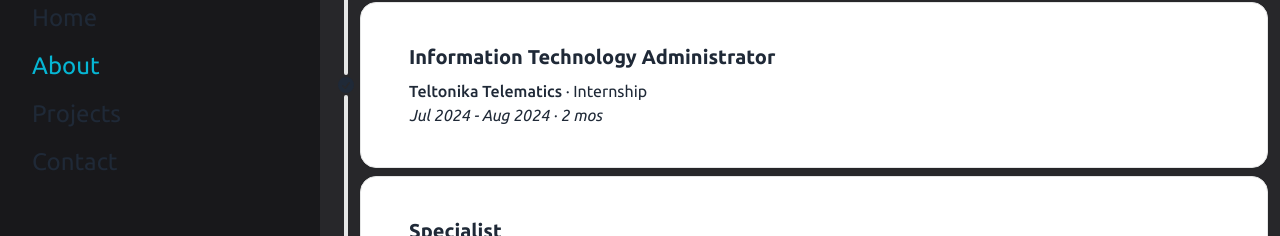
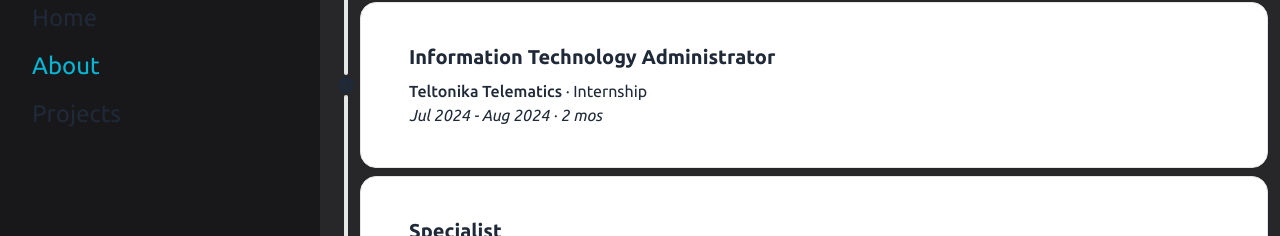
Before and after one commit to archlich03/spa-website, a Vue app: page /about in a window 1280 px wide. Shown: the part 342-578 px from the top of the page. Built offline with nearby package versions, Linux system fonts and the light colour scheme.

Commit message:
Removed Contact page info

```diff
--- a/src/components/HeaderLinks.vue
+++ b/src/components/HeaderLinks.vue
@@ -2,5 +2,4 @@
     <li :class="{ 'text-cyan-500': $route.path === '/' }"><RouterLink to="/">Home</RouterLink></li>
     <li :class="{ 'text-cyan-500': $route.path === '/about' }"><RouterLink to="/about">About</RouterLink></li>
     <li :class="{ 'text-cyan-500': $route.path === '/projects' }"><RouterLink to="/projects">Projects</RouterLink></li>
-    <li :class="{ 'text-cyan-500': $route.path === '/contact' }"><RouterLink to="/contact">Contact</RouterLink></li>
 </template>
--- a/src/router/index.js
+++ b/src/router/index.js
@@ -15,11 +15,6 @@ const router = createRouter({
       path: '/about',
       name: 'about',
       component: AboutView,
-    },
-    {
-      path: '/contact',
-      name: 'contact',
-      component: ProjectsView,
     },
     {
       path: '/projects',
```
Also changed, not shown: 1 other file (tests, documents, lock files or other folders).
